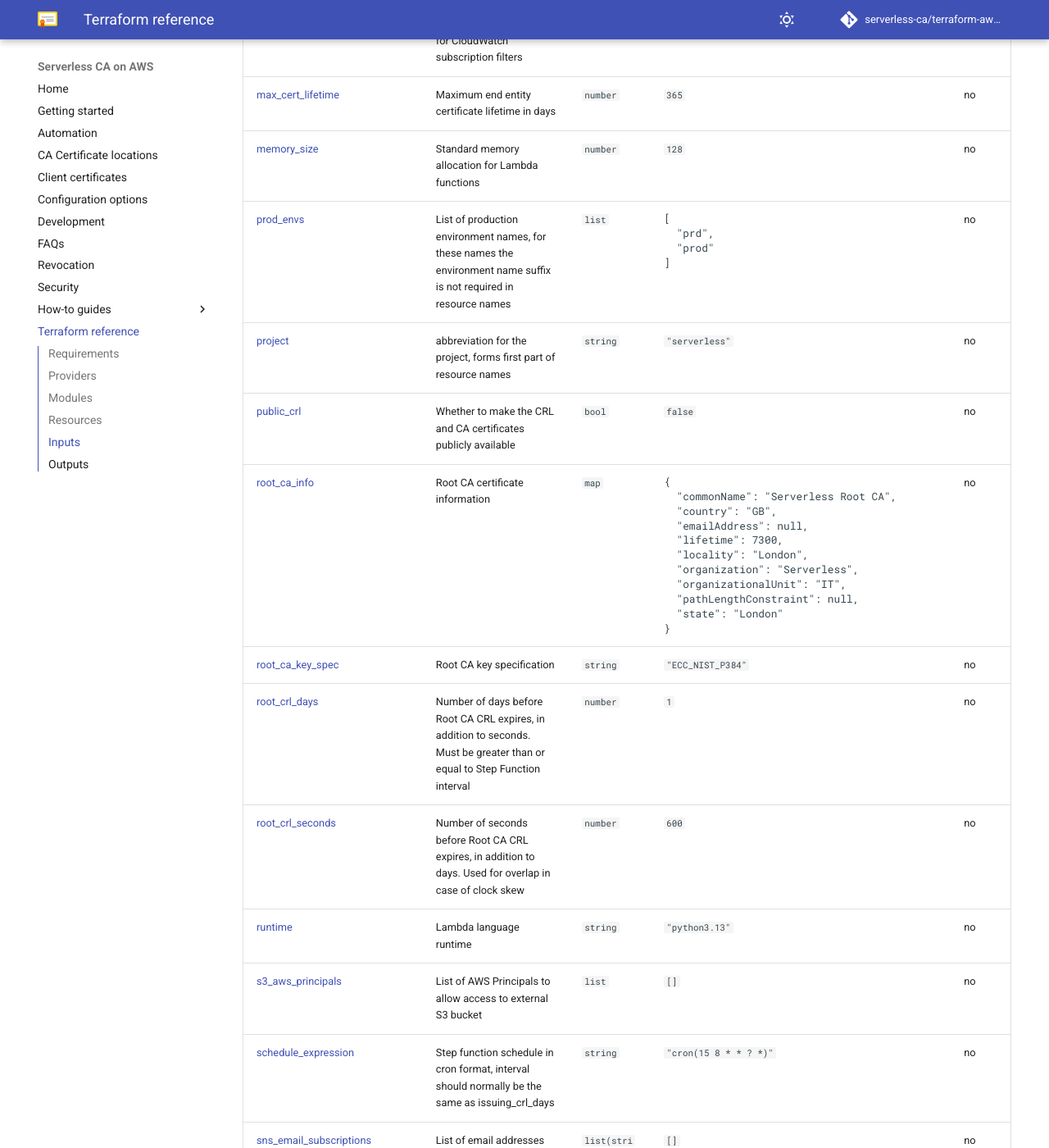
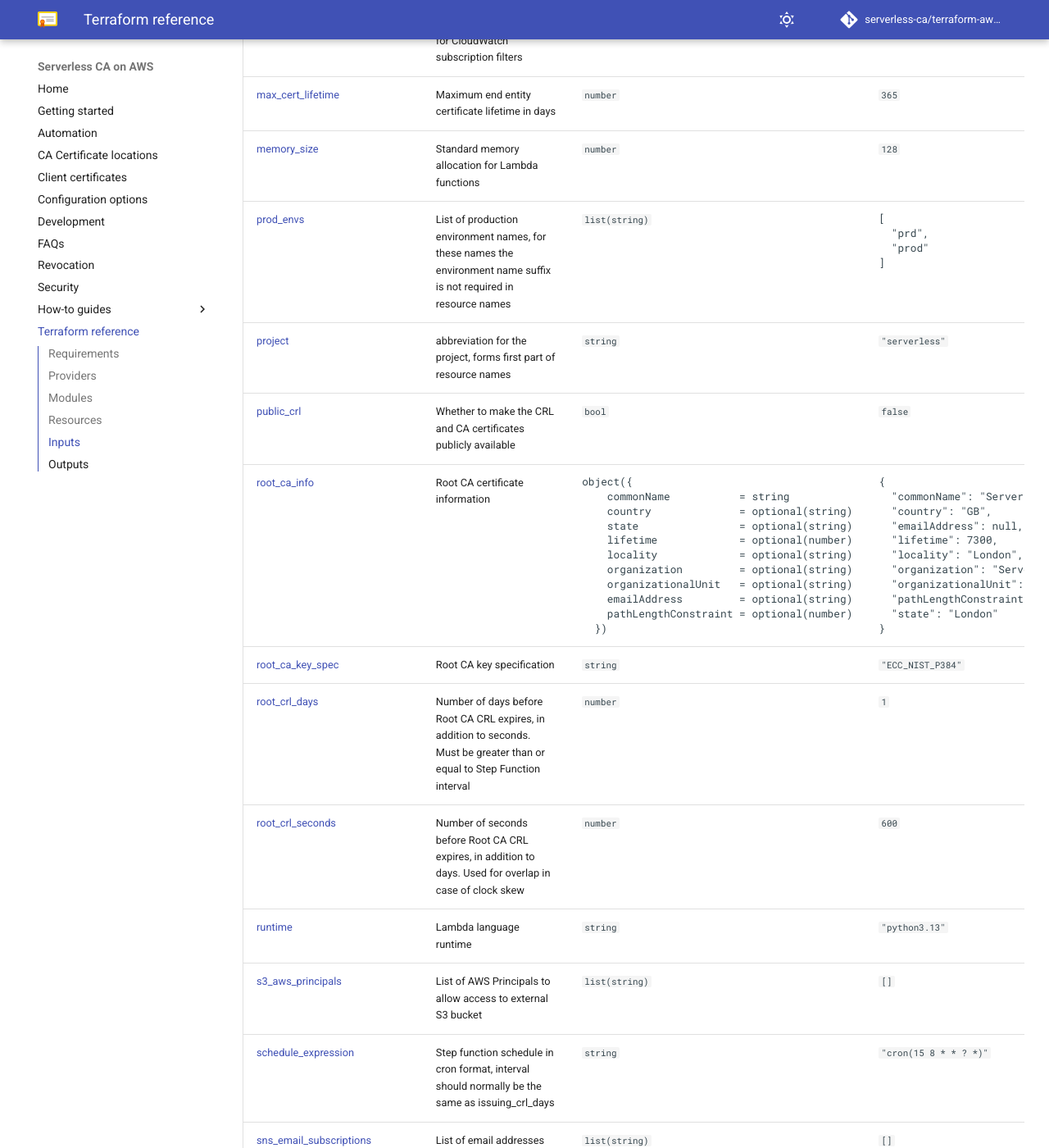
Before and after one commit to serverless-ca/terraform-aws-ca, an MkDocs documentation site: the page built from docs/reference.md, in a window 1280 px wide and 1400 px high, scrolled down 4494 px. Shown: the whole window at 82% size. Built offline with MkDocs 1.6.1 and Material for MkDocs 9.7.7, drawn with Linux system fonts in a browser that asks for light colours; comment, search, counter and statistics services are not loaded; some of the changed text lies outside the part shown.

Commit message:
Add types to all variables to support Terragrunt (#370)
* Terragrunt compatibility fixes (#369)

* fix(terragrunt): Variable types
* fix(terragrunt): Change of *_ca_info variable types
---------
Co-authored-by: Piotr Bąk <piotr.bak@loomispay.com>

* Update variable types for CA info and handle null values
* Add types to all variables
* Update dynamo-db-role conditional for compatibility with variable type
* terraform-docs: automated action

---------

Co-authored-by: Piotr Bąk <piotr.bak@loomispay.com>
Co-authored-by: github-actions[bot] <github-actions[bot]@users.noreply.github.com>

```diff
--- a/docs/reference.md
+++ b/docs/reference.md
@@ -52,12 +52,12 @@
 | Name | Description | Type | Default | Required |
 |------|-------------|------|---------|:--------:|
 | <a name="input_access_logs"></a> [access\_logs](#input\_access\_logs) | Enable access logs for S3 buckets, requires log\_bucket variable to be set | `bool` | `false` | no |
-| <a name="input_aws_principals"></a> [aws\_principals](#input\_aws\_principals) | List of ARNs for AWS principals allowed to assume DynamoDB reader role or execute the tls\_cert lambda | `list` | `[]` | no |
+| <a name="input_aws_principals"></a> [aws\_principals](#input\_aws\_principals) | List of ARNs for AWS principals allowed to assume DynamoDB reader role or execute the tls\_cert lambda | `list(string)` | `[]` | no |
 | <a name="input_bucket_key_enabled"></a> [bucket\_key\_enabled](#input\_bucket\_key\_enabled) | Whether or not to use Amazon S3 Bucket Keys for SSE-KMS | `bool` | `false` | no |
 | <a name="input_bucket_prefix"></a> [bucket\_prefix](#input\_bucket\_prefix) | First part of s3 bucket name to ensure uniqueness, if left blank a random suffix will be used instead | `string` | `""` | no |
-| <a name="input_cert_info_files"></a> [cert\_info\_files](#input\_cert\_info\_files) | List of file names to be uploaded to internal S3 bucket for processing | `list` | `[]` | no |
+| <a name="input_cert_info_files"></a> [cert\_info\_files](#input\_cert\_info\_files) | List of file names to be uploaded to internal S3 bucket for processing | `list(string)` | `[]` | no |
 | <a name="input_cloudfront_web_acl_id"></a> [cloudfront\_web\_acl\_id](#input\_cloudfront\_web\_acl\_id) | WAF attachment for the public CRL Cloudfront distribution, expects the WAF ARN | `string` | `null` | no |
-| <a name="input_csr_files"></a> [csr\_files](#input\_csr\_files) | List of CSR file names to be uploaded to internal S3 bucket for processing | `list` | `[]` | no |
+| <a name="input_csr_files"></a> [csr\_files](#input\_csr\_files) | List of CSR file names to be uploaded to internal S3 bucket for processing | `list(string)` | `[]` | no |
 | <a name="input_custom_sns_topic_display_name"></a> [custom\_sns\_topic\_display\_name](#input\_custom\_sns\_topic\_display\_name) | Customised SNS topic display name, leave empty to use standard naming convention | `string` | `""` | no |
 | <a name="input_custom_sns_topic_name"></a> [custom\_sns\_topic\_name](#input\_custom\_sns\_topic\_name) | Customised SNS topic name, leave empty to use standard naming convention | `string` | `""` | no |
 | <a name="input_default_aws_kms_key_for_s3"></a> [default\_aws\_kms\_key\_for\_s3](#input\_default\_aws\_kms\_key\_for\_s3) | Use default AWS KMS key instead of customer managed key for S3 bucket encryption. Applicable only if "sse\_algorithm" is "aws:kms" | `bool` | `false` | no |
@@ -65,7 +65,7 @@
 | <a name="input_filter_pattern"></a> [filter\_pattern](#input\_filter\_pattern) | Filter pattern for CloudWatch logs subscription filter | `string` | `""` | no |
 | <a name="input_hosted_zone_domain"></a> [hosted\_zone\_domain](#input\_hosted\_zone\_domain) | Hosted zone domain, e.g. dev.ca.example.com | `string` | `""` | no |
 | <a name="input_hosted_zone_id"></a> [hosted\_zone\_id](#input\_hosted\_zone\_id) | Hosted zone ID for public zone, e.g. Z0123456XXXXXXXXXXX | `string` | `""` | no |
-| <a name="input_issuing_ca_info"></a> [issuing\_ca\_info](#input\_issuing\_ca\_info) | Issuing CA certificate information | `map` | <pre>{<br/>  "commonName": "Serverless Issuing CA",<br/>  "country": "GB",<br/>  "emailAddress": null,<br/>  "lifetime": 3650,<br/>  "locality": "London",<br/>  "organization": "Serverless",<br/>  "organizationalUnit": "IT",<br/>  "pathLengthConstraint": null,<br/>  "state": "London"<br/>}</pre> | no |
+| <a name="input_issuing_ca_info"></a> [issuing\_ca\_info](#input\_issuing\_ca\_info) | Issuing CA certificate information | <pre>object({<br/>    commonName           = string<br/>    country              = optional(string)<br/>    state                = optional(string)<br/>    lifetime             = optional(number)<br/>    locality             = optional(string)<br/>    organization         = optional(string)<br/>    organizationalUnit   = optional(string)<br/>    emailAddress         = optional(string)<br/>    pathLengthConstraint = optional(number)<br/>  })</pre> | <pre>{<br/>  "commonName": "Serverless Issuing CA",<br/>  "country": "GB",<br/>  "emailAddress": null,<br/>  "lifetime": 3650,<br/>  "locality": "London",<br/>  "organization": "Serverless",<br/>  "organizationalUnit": "IT",<br/>  "pathLengthConstraint": null,<br/>  "state": "London"<br/>}</pre> | no |
 | <a name="input_issuing_ca_key_spec"></a> [issuing\_ca\_key\_spec](#input\_issuing\_ca\_key\_spec) | Issuing CA key specification | `string` | `"ECC_NIST_P256"` | no |
 | <a name="input_issuing_crl_days"></a> [issuing\_crl\_days](#input\_issuing\_crl\_days) | Number of days before Issuing CA CRL expires, in addition to seconds. Must be greater than or equal to Step Function interval | `number` | `1` | no |
 | <a name="input_issuing_crl_seconds"></a> [issuing\_crl\_seconds](#input\_issuing\_crl\_seconds) | Number of seconds before Issuing CA CRL expires, in addition to days. Used for overlap in case of clock skew | `number` | `600` | no |
@@ -75,21 +75,21 @@
 | <a name="input_logging_account_id"></a> [logging\_account\_id](#input\_logging\_account\_id) | AWS Account ID of central logging account for CloudWatch subscription filters | `string` | `""` | no |
 | <a name="input_max_cert_lifetime"></a> [max\_cert\_lifetime](#input\_max\_cert\_lifetime) | Maximum end entity certificate lifetime in days | `number` | `365` | no |
 | <a name="input_memory_size"></a> [memory\_size](#input\_memory\_size) | Standard memory allocation for Lambda functions | `number` | `128` | no |
-| <a name="input_prod_envs"></a> [prod\_envs](#input\_prod\_envs) | List of production environment names, for these names the environment name suffix is not required in resource names | `list` | <pre>[<br/>  "prd",<br/>  "prod"<br/>]</pre> | no |
+| <a name="input_prod_envs"></a> [prod\_envs](#input\_prod\_envs) | List of production environment names, for these names the environment name suffix is not required in resource names | `list(string)` | <pre>[<br/>  "prd",<br/>  "prod"<br/>]</pre> | no |
 | <a name="input_project"></a> [project](#input\_project) | abbreviation for the project, forms first part of resource names | `string` | `"serverless"` | no |
 | <a name="input_public_crl"></a> [public\_crl](#input\_public\_crl) | Whether to make the CRL and CA certificates publicly available | `bool` | `false` | no |
-| <a name="input_root_ca_info"></a> [root\_ca\_info](#input\_root\_ca\_info) | Root CA certificate information | `map` | <pre>{<br/>  "commonName": "Serverless Root CA",<br/>  "country": "GB",<br/>  "emailAddress": null,<br/>  "lifetime": 7300,<br/>  "locality": "London",<br/>  "organization": "Serverless",<br/>  "organizationalUnit": "IT",<br/>  "pathLengthConstraint": null,<br/>  "state": "London"<br/>}</pre> | no |
+| <a name="input_root_ca_info"></a> [root\_ca\_info](#input\_root\_ca\_info) | Root CA certificate information | <pre>object({<br/>    commonName           = string<br/>    country              = optional(string)<br/>    state                = optional(string)<br/>    lifetime             = optional(number)<br/>    locality             = optional(string)<br/>    organization         = optional(string)<br/>    organizationalUnit   = optional(string)<br/>    emailAddress         = optional(string)<br/>    pathLengthConstraint = optional(number)<br/>  })</pre> | <pre>{<br/>  "commonName": "Serverless Root CA",<br/>  "country": "GB",<br/>  "emailAddress": null,<br/>  "lifetime": 7300,<br/>  "locality": "London",<br/>  "organization": "Serverless",<br/>  "organizationalUnit": "IT",<br/>  "pathLengthConstraint": null,<br/>  "state": "London"<br/>}</pre> | no |
 | <a name="input_root_ca_key_spec"></a> [root\_ca\_key\_spec](#input\_root\_ca\_key\_spec) | Root CA key specification | `string` | `"ECC_NIST_P384"` | no |
 | <a name="input_root_crl_days"></a> [root\_crl\_days](#input\_root\_crl\_days) | Number of days before Root CA CRL expires, in addition to seconds. Must be greater than or equal to Step Function interval | `number` | `1` | no |
 | <a name="input_root_crl_seconds"></a> [root\_crl\_seconds](#input\_root\_crl\_seconds) | Number of seconds before Root CA CRL expires, in addition to days. Used for overlap in case of clock skew | `number` | `600` | no |
 | <a name="input_runtime"></a> [runtime](#input\_runtime) | Lambda language runtime | `string` | `"python3.13"` | no |
-| <a name="input_s3_aws_principals"></a> [s3\_aws\_principals](#input\_s3\_aws\_principals) | List of AWS Principals to allow access to external S3 bucket | `list` | `[]` | no |
+| <a name="input_s3_aws_principals"></a> [s3\_aws\_principals](#input\_s3\_aws\_principals) | List of AWS Principals to allow access to external S3 bucket | `list(string)` | `[]` | no |
 | <a name="input_schedule_expression"></a> [schedule\_expression](#input\_schedule\_expression) | Step function schedule in cron format, interval should normally be the same as issuing\_crl\_days | `string` | `"cron(15 8 * * ? *)"` | no |
 | <a name="input_sns_email_subscriptions"></a> [sns\_email\_subscriptions](#input\_sns\_email\_subscriptions) | List of email addresses to subscribe to SNS topic | `list(string)` | `[]` | no |
 | <a name="input_sns_lambda_subscriptions"></a> [sns\_lambda\_subscriptions](#input\_sns\_lambda\_subscriptions) | A map of lambda names to arns to subscribe to SNS topic | `map(string)` | `{}` | no |
 | <a name="input_sns_policy"></a> [sns\_policy](#input\_sns\_policy) | A string containing the SNS policy, if used | `string` | `""` | no |
 | <a name="input_sns_policy_template"></a> [sns\_policy\_template](#input\_sns\_policy\_template) | Name of SNS policy template file, if used | `string` | `"default"` | no |
-| <a name="input_sns_sqs_subscriptions"></a> [sns\_sqs\_subscriptions](#input\_sns\_sqs\_subscriptions) | A map of SQS names to arns to subscribe to thSNSis topic | `map(string)` | `{}` | no |
+| <a name="input_sns_sqs_subscriptions"></a> [sns\_sqs\_subscriptions](#input\_sns\_sqs\_subscriptions) | A map of SQS names to arns to subscribe to the SNS topic | `map(string)` | `{}` | no |
 | <a name="input_subscription_filter_destination"></a> [subscription\_filter\_destination](#input\_subscription\_filter\_destination) | CloudWatch log subscription filter destination, last section of ARN | `string` | `""` | no |
 | <a name="input_timeout"></a> [timeout](#input\_timeout) | Amount of time Lambda Function has to run in seconds | `number` | `180` | no |
 | <a name="input_xray_enabled"></a> [xray\_enabled](#input\_xray\_enabled) | Whether to enable active tracing with AWS X-Ray | `bool` | `true` | no |
```
Also changed, not shown: 4 other files.
